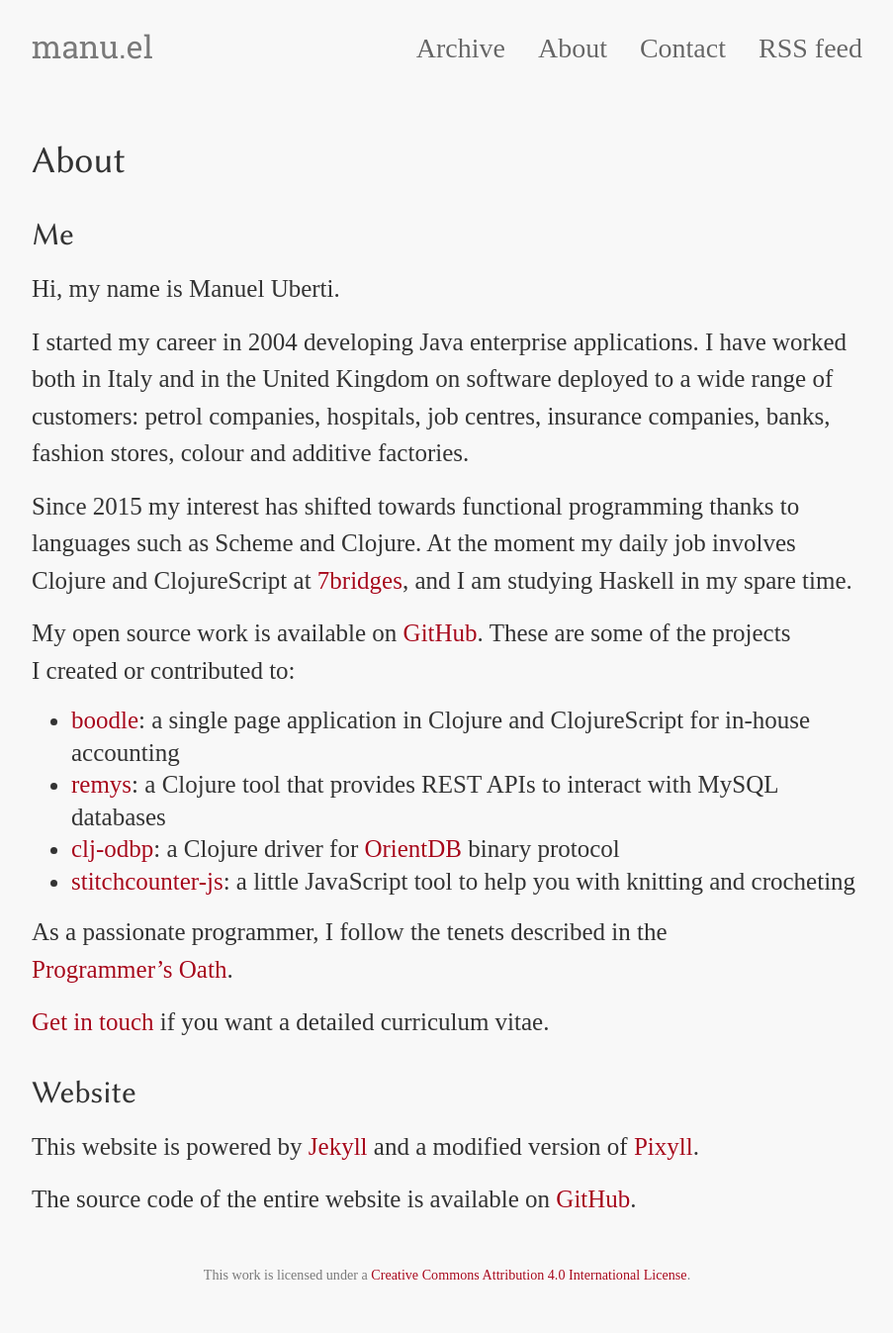
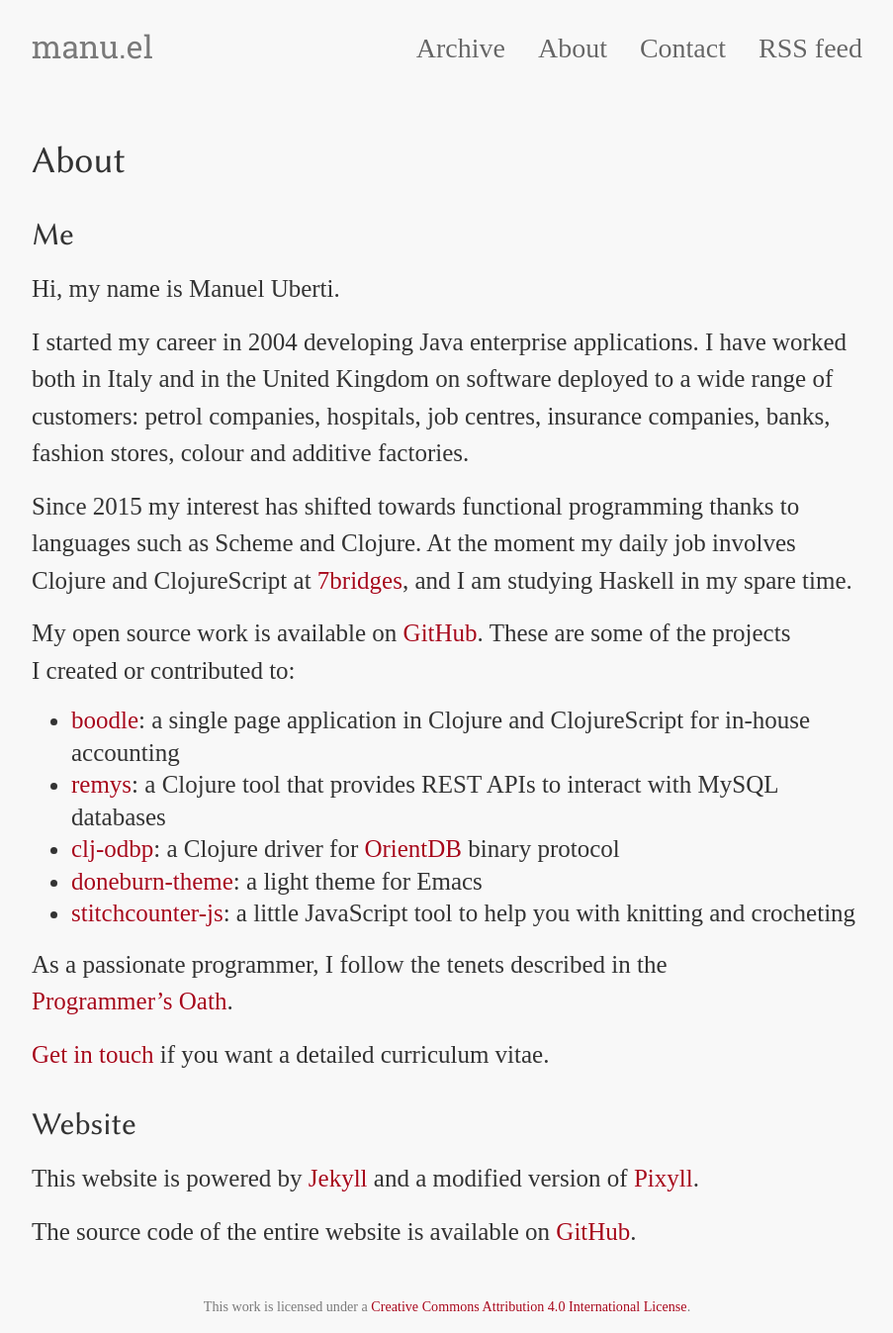
Before and after one commit to manuel-uberti/manuel-uberti.github.io, a Jekyll site: the page built from about.md, in a window 1280 px wide. Shown: the whole page at 99% size, without its empty margins (188-1091 px from the left). Built offline with Jekyll 4.4.1, drawn with Linux system fonts in a browser that asks for light colours; some web fonts are replaced; before the commit the page ends 1314 px from its top, so only the background shows below that.

Commit message:
Add doneburn-theme

```diff
--- a/about.md
+++ b/about.md
@@ -29,6 +29,8 @@ I created or contributed to:
   REST APIs to interact with MySQL databases
 - [clj-odbp](https://github.com/7bridges-eu/clj-odbp): a Clojure driver for
   [OrientDB](http://orientdb.com/orientdb/) binary protocol
+- [doneburn-theme](https://github.com/manuel-uberti/doneburn-theme): a light
+  theme for Emacs
 - [stitchcounter-js](https://github.com/manuel-uberti/stitchcounter-js):
   a little JavaScript tool to help you with knitting and crocheting
 
```
